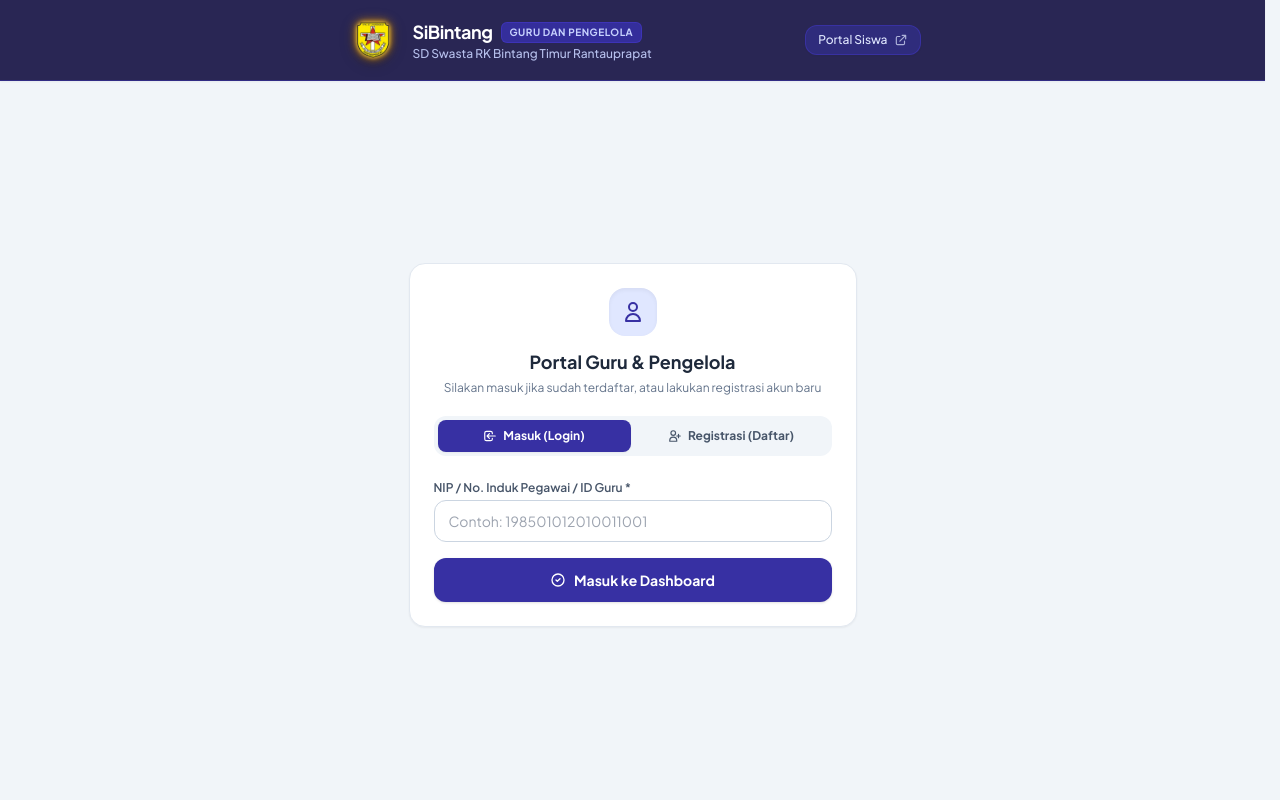
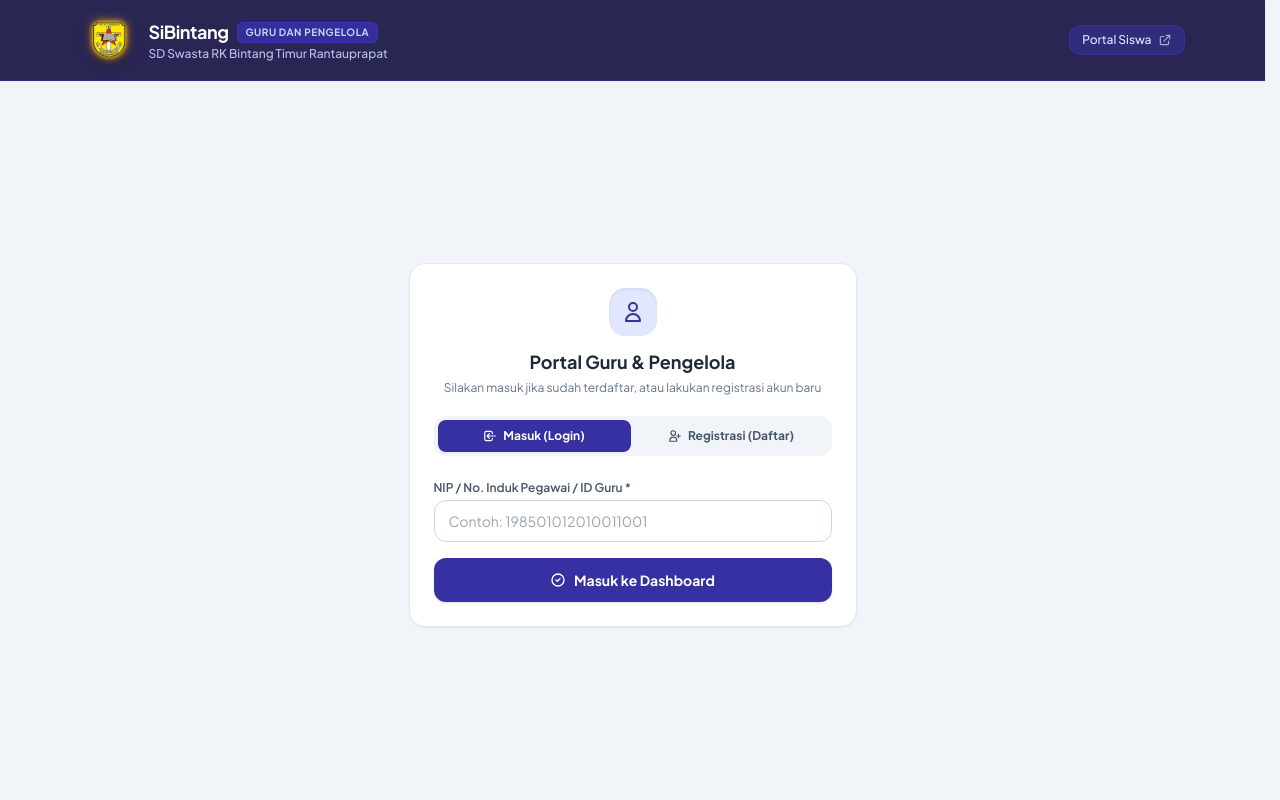
Before and after one commit to gdabungke/sibintang-app, a website: page public/guru.html in a window 1280 px wide. Shown: the top 800 px of the page. Drawn offline with nearby package versions, Linux system fonts and the light colour scheme; a script that the page names is missing.

Commit message:
Update header container width in guru.html

```diff
--- a/public/guru.html
+++ b/public/guru.html
@@ -24,8 +24,8 @@
 
     <!-- HEADER GURU & PENGELOLA: SEJAJAR PRESISI DENGAN KOTAK LOGIN & REGISTRASI -->
     <header class="sticky top-0 z-50 bg-indigo-950/95 backdrop-blur-md text-white border-b border-indigo-800/60 shadow-sm no-print transition-all duration-300">
-        <div id="headerGuruContainer" class="w-full max-w-xl mx-auto px-4 sm:px-0 py-2.5 sm:py-3 flex items-center justify-between gap-3 transition-all duration-300">
-            <!-- Sisi Kiri: Lurus Sejajar Tepi Kiri Kotak Form -->
+        <div id="headerGuruContainer" class="w-full max-w-6xl mx-auto px-4 md:px-6 py-2.5 sm:py-3 flex items-center justify-between gap-3 transition-all duration-300">
+        <!-- Sisi Kiri: Lurus Sejajar Tepi Kiri Kotak Form -->
             <div class="flex items-center space-x-3 min-w-0">
                 <img src="/icon.png" alt="Logo SiBintang" class="w-12 h-12 sm:w-14 sm:h-14 object-contain flex-shrink-0 logo-contour-stroke" />
                 <div class="min-w-0 text-left">
```
